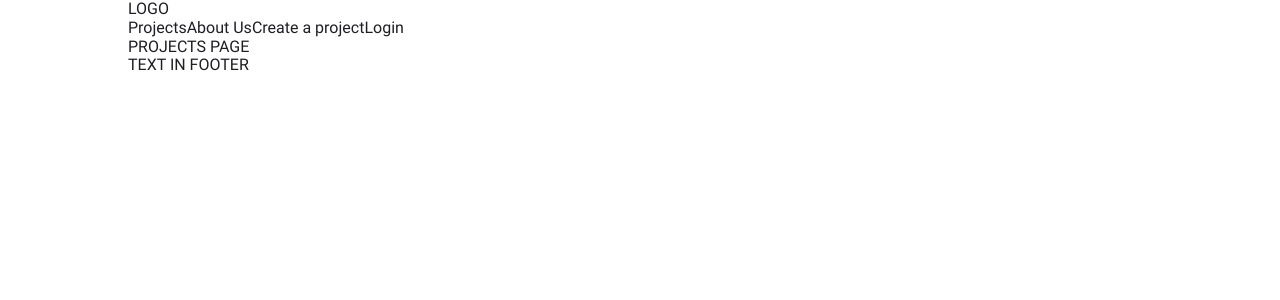
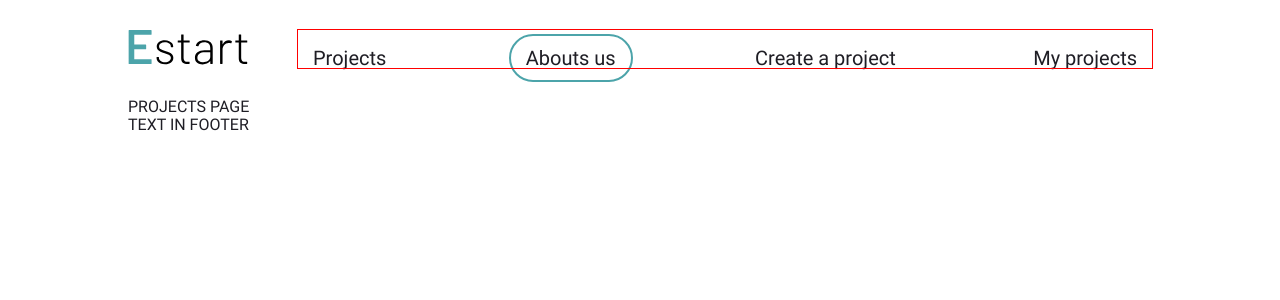
Before and after one commit to MrLush/estart-ui, a React (Create React App) app: page /projects in a window 1280 px wide. Shown: the top 300 px of the page. Built offline with nearby package versions, Linux system fonts and the light colour scheme.

Commit message:
Base option for header

```diff
--- a/src/App.js
+++ b/src/App.js
@@ -6,7 +6,7 @@ import LoginPage from './pages/LoginPage';
 import ProjectPage from './pages/ProjectPage';
 import Projects from './pages/Projects';
 
-import Header from './components/Header';
+import Header from './components/Header/Header';
 import Footer from './components/Footer';
 import Main from './components/Main';
 import './scss/app.scss';
--- a/src/components/Header.js
+++ /dev/null
@@ -1,17 +0,0 @@
-import { NavLink } from 'react-router-dom';
-
-function Header() {
-  return (
-    <header>
-      LOGO
-      <nav>
-        <NavLink to='/projects'>Projects</NavLink>
-        <NavLink to='/about-us'>About Us</NavLink>
-        <NavLink to='/create-project'>Create a project</NavLink>
-        <NavLink to='/login-page'>Login</NavLink>
-      </nav>
-    </header>
-  );
-}
-
-export default Header;
--- /dev/null
+++ b/src/components/Header/Header.jsx
@@ -0,0 +1,44 @@
+import React from 'react';
+import { NavLink } from 'react-router-dom';
+
+const Header = () => {
+  const SiteMenuSettings = {
+    PROJECTS: {
+      title: `Projects`,
+      path: `/projects`,
+    },
+    ABOUT_US: {
+      title: `Abouts us`,
+      path: `/about-us`,
+    },
+    CREATE_A_PROJECT: {
+      title: `Create a project`,
+      path: `/create-project`,
+    },
+    MY_PROJECTS: {
+      title: `My projects`,
+      path: `/projects`,
+    },
+  };
+  return (
+    <header className="header">
+      <NavLink to='/about-us'><img className="header__logo" src="./img/logo.svg" width="120" height="120" alt="Logotype Estart"/></NavLink>
+      <nav className="header__navigation navigation">
+        <ul className="header__navigation-list">
+          {Object.values(SiteMenuSettings).map((menuItem) => (
+            <li className="navigation__item" key={menuItem.title}>
+              <NavLink to={menuItem.path}
+                className={`navigation__link ${menuItem.title === SiteMenuSettings.ABOUT_US.title ? `navigation__link--active` : ``}`}>
+                {menuItem.title}
+              </NavLink>
+            </li>
+          ))}
+        </ul>
+      </nav>
+    </header>
+  );
+}
+
+// логин
+
+export default Header;
--- /dev/null
+++ b/src/components/Header/header.scss
@@ -0,0 +1,36 @@
+.header {
+  padding: 30px 0;
+  display: flex;
+  justify-content: space-between;
+
+  font-size: 20px;
+}
+
+.header__logo {
+  margin-right: 50px;
+}
+
+.header__navigation {
+  flex-grow: 1;
+  outline: 1px solid red;
+  display: flex;
+  align-items: flex-end;
+}
+
+.header__navigation-list {
+  display: flex;
+  justify-content: space-between;
+  align-items: flex-end;
+  flex-grow: 1;
+}
+
+.navigation__link {
+  padding: 10px 15px;
+}
+
+.navigation__link--active {
+  border: 2px solid $teal;
+  border-radius: 50px;
+  // background-color: $teal;
+  // color: $white-base;
+}
--- a/src/scss/index.scss
+++ b/src/scss/index.scss
@@ -2,3 +2,4 @@
 @import "./mixins";
 @import "./global-style.scss";
 @import "./app.scss";
+@import "../components/Header/header.scss";
--- a/src/scss/variables.scss
+++ b/src/scss/variables.scss
@@ -5,6 +5,7 @@ $white-base: #fff;
 $grey-light: #f6f7ff;
 $grey: #707c87;
 $dark-blue: #2c36f2;
+$teal: #4CA4AA;
 
 // Background-colors
 //its just an exmaple
```
Also changed, not shown: public/img/logo.svg (added).
